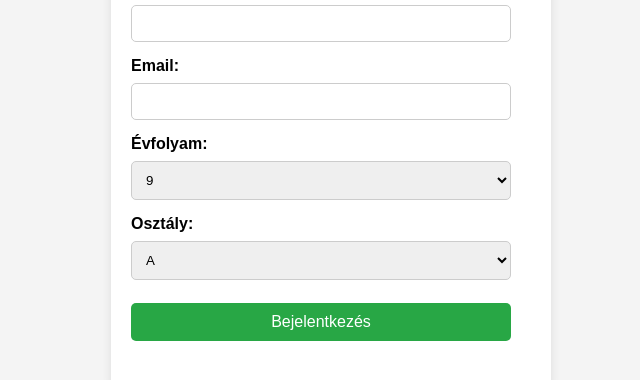
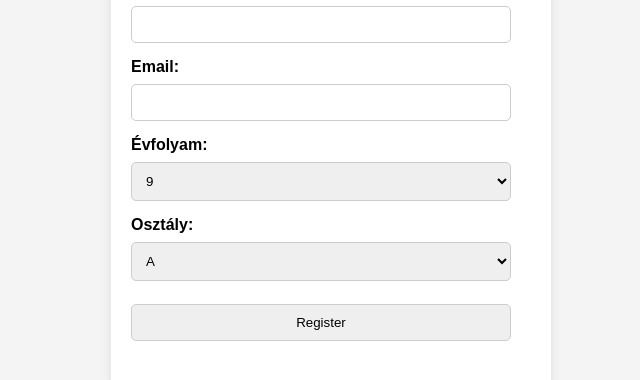
Before and after one commit to Mr-PolarBear42/Foldessportnap, a plain HTML site: page login.html in a window 1280 px wide. Shown: the part 258-638 px from the top of the page, without its empty margins (309-949 px from the left). Drawn offline with Linux system fonts and the light colour scheme.

Commit message:
fixed login.html

```diff
--- a/login.html
+++ b/login.html
@@ -71,9 +71,8 @@
                     <option value="E">E</option>
                     <option value="Nyek">Nyek</option>
                 </select>
-                <a href="valasztas.html">
-                    <button type="submit">Bejelentkezés</button>
-                </a>
+                <input type="button" name="b1" value="Register"
+                    onclick="location.href='valasztas.html'">
             </form>
         </div>
     </body>
```
Also changed, not shown: Sport1.html (+1 -3 lines).
